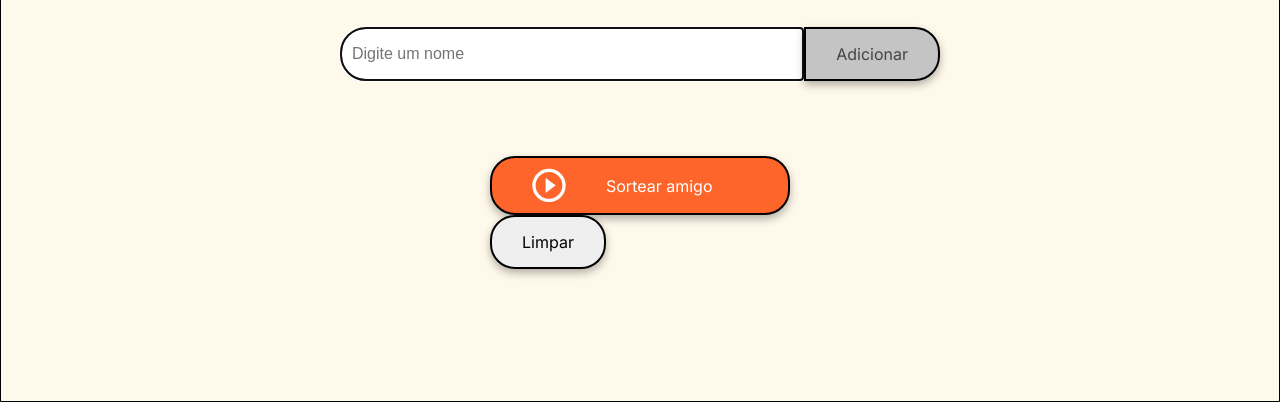
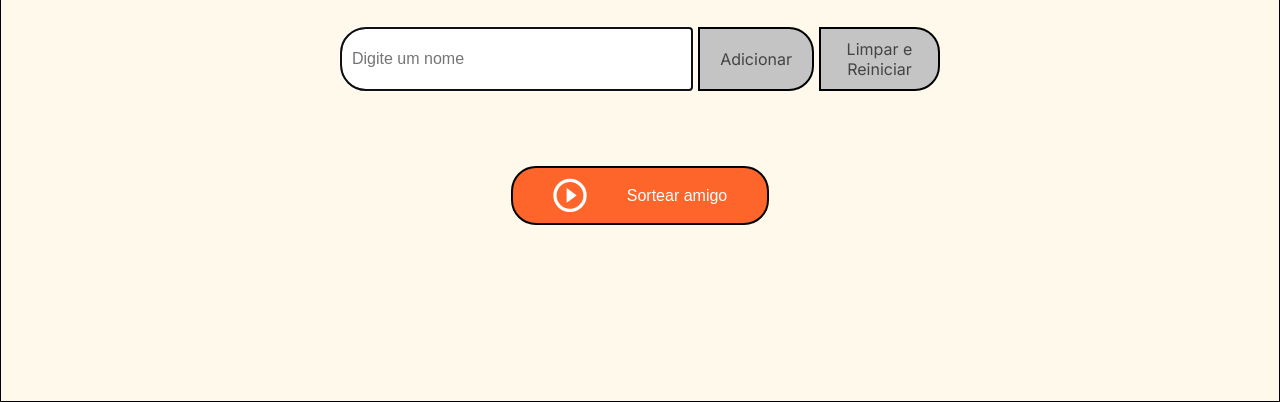
Before and after one commit to pssmaia51/amigo-secreto, a plain HTML site: page index.html in a window 1280 px wide. Shown: the part 398-800 px from the top of the page. Drawn offline with Linux system fonts and the light colour scheme.

Commit message:
Implmentando fucionalidade de adicionar com enter e voltar o focu para a caixa de adição

```diff
--- a/app.js
+++ b/app.js
@@ -4,9 +4,8 @@ let listaAmigos = [];
 document.addEventListener('DOMContentLoaded', () => {
     const input = document.getElementById('amigo');
 
-    input.addEventListener('keypress', function(event) {
+    input.addEventListener('keyup', function(event) {
         if (event.key === 'Enter') {
-            event.preventDefault();
             adicionarAmigo();
         }
     });
--- a/index.html
+++ b/index.html
@@ -19,8 +19,9 @@
         <section class="input-section">
             <h2 class="section-title">Digite o nome dos seus amigos</h2>
             <div class="input-wrapper">
-                <input type="text" id="amigo" class="input-name" placeholder="Digite um nome">
+                <input type="text" id="amigo" class="input-name" placeholder="Digite um nome" onkeypress="if(event.key === 'Enter') adicionarAmigo()">
                 <button class="button-add" onclick="adicionarAmigo()">Adicionar</button>
+                <button class="button-clear" onclick="limparLista()">Limpar e Reiniciar</button>
             </div>
 
             <ul id="listaAmigos" class="name-list" aria-labelledby="listaAmigos" role="list"></ul>
@@ -31,9 +32,6 @@
                     <img src="assets/play_circle_outline.png" alt="Ícone para sortear">
                     Sortear amigo
                 </button>
-                <button class="button-clear" onclick="limparLista()" aria-label="Limpar lista de amigos">
-                    Limpar
-                </button>
             </div>
         </section>
     </main>
--- a/style.css
+++ b/style.css
@@ -87,41 +87,19 @@ body {
     font-size: 16px;
 }
 
-.button-container {
-    width: 300px;
-    justify-content: center;
+.button-add, .button-clear {
+    background-color: var(--color-tertiary);
+    color: var(--color-text);
+    border: 2px solid #000;
+    padding: 10px 20px;
+    font-family: "Inter", sans-serif;
+    font-size: 16px;
+    cursor: pointer;
+    border-radius: 0 25px 25px 0;
+    margin-left: 5px;
 }
 
-/* Estilos de entrada de texto */
-.input-title {
-    flex: 1;
-    padding: 10px 15px;
-    font-size: 16px;
-    border: 2px solid #333;
-    border-right: none;
-    border-radius: 25px 0 0 25px;
-    font-family: "Merriweather", serif;
-    box-shadow: 0 4px 8px rgba(0, 0, 0, 0.3);
-}
-
-/* Estilos de botão */
-button {
-    padding: 15px 30px;
-    font-family: "Inter", sans-serif;
-    font-size: 16px;
-    border: 2px solid #000;
-    border-radius: 25px;
-    box-shadow: 0 4px 8px rgba(0, 0, 0, 0.3);
-    cursor: pointer;
-}
-
-.button-add {
-    background-color: var(--color-tertiary);
-    color: var(--color-text);
-    border-radius: 0 25px 25px 0;
-}
-
-.button-add:hover {
+.button-add:hover, .button-clear:hover {
     background-color: #a1a1a1;
 }
 
@@ -151,6 +129,9 @@ ul {
     color: var(--color-white);
     background-color: var(--color-button);
     font-size: 16px;
+    border: 2px solid #000;
+    border-radius: 25px;
+    cursor: pointer;
 }
 
 .button-draw img {
```
